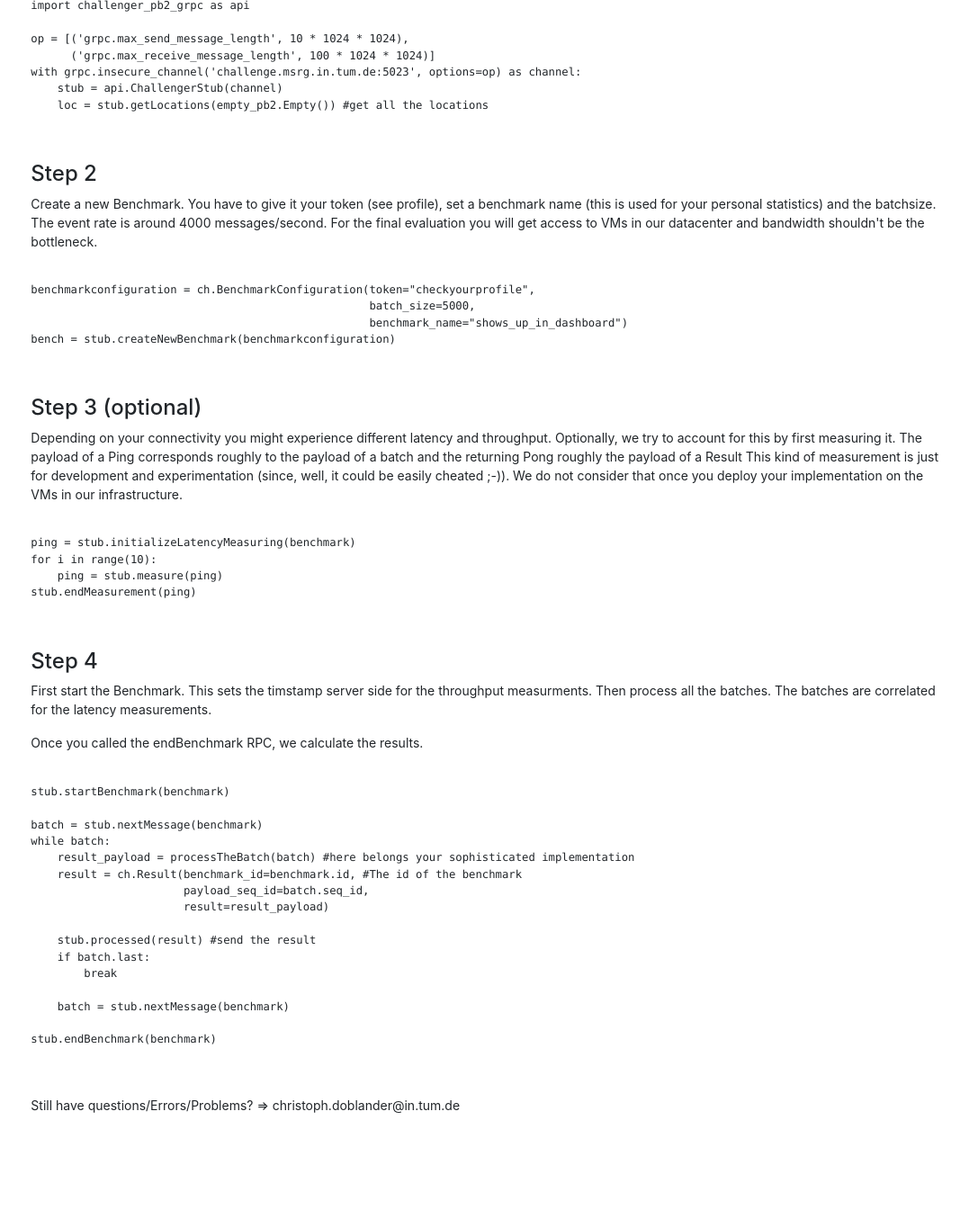
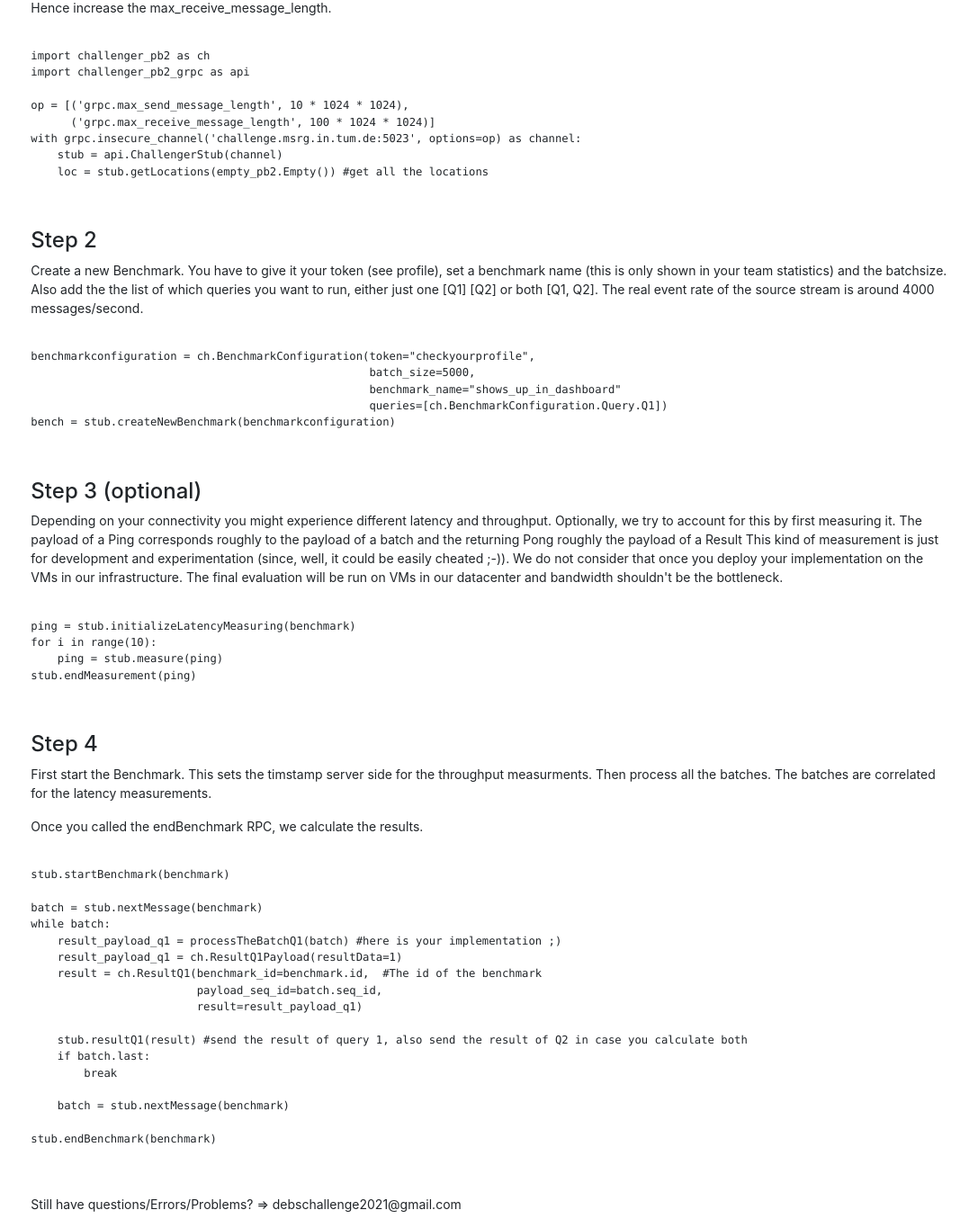
Before and after one commit to jawadtahir/bandency, a Python web app: template web/frontend/templates/documentation.html in a window 1280 px wide. Shown: the part 1477-2842 px from the top of the page at 90% size, without its empty margins (203-1280 px from the left). Before the commit the page ends 2714 px from the top, so only its background shows below. Run offline with Jinja, Linux system fonts and the light colour scheme; the template is opened without the code that fills it, so the values that code supplies are empty; some libraries are stand-ins or nearby versions.

Commit message:
updated the api documentation to include both queries

```diff
--- a/query/example.py
+++ b/query/example.py
@@ -63,7 +63,7 @@ with grpc.insecure_channel('challenge.msrg.in.tum.de:5023', options=op) as chann
                              payload_seq_id=batch.seq_id,
                              result=result_payload_q1)
 
-        stub.resultQ1(result) #send the result of query 1, we have to
+        stub.resultQ1(result) #send the result of query 1, also send the result of Q2 in case you calculate both
         if batch.last or cnt > 1000: #here we just stop after 1000 so we see a result
             break
 
--- a/web/frontend/templates/documentation.html
+++ b/web/frontend/templates/documentation.html
@@ -39,13 +39,15 @@ with grpc.insecure_channel('challenge.msrg.in.tum.de:5023', options=op) as chann
     </pre>
 
     <h4>Step 2</h4>
-    <p>Create a new Benchmark. You have to give it your token (see profile), set a benchmark name (this is used for your personal statistics) and the batchsize.
-        The event rate is around 4000 messages/second. For the final evaluation you will get access to VMs in our datacenter and bandwidth shouldn't be the bottleneck.</p>
+    <p>Create a new Benchmark. You have to give it your token (see profile), set a benchmark name (this is only shown in your team statistics) and the batchsize.
+        Also add the the list of which queries you want to run, either just one [Q1] [Q2] or both [Q1, Q2].
+        The real event rate of the source stream is around 4000 messages/second. </p>
     <pre>
         <code>
 benchmarkconfiguration = ch.BenchmarkConfiguration(token="checkyourprofile",
                                                    batch_size=5000,
-                                                   benchmark_name="shows_up_in_dashboard")
+                                                   benchmark_name="shows_up_in_dashboard"
+                                                   queries=[ch.BenchmarkConfiguration.Query.Q1])
 bench = stub.createNewBenchmark(benchmarkconfiguration)
         </code>
     </pre>
@@ -54,7 +56,7 @@ bench = stub.createNewBenchmark(benchmarkconfiguration)
     <p>Depending on your connectivity you might experience different latency and throughput. Optionally, we try to account for this by first measuring it.
         The payload of a Ping corresponds roughly to the payload of a batch and the returning Pong roughly the payload of a Result
         This kind of measurement is just for development and experimentation (since, well, it could be easily cheated ;-)).
-        We do not consider that once you deploy your implementation on the VMs in our infrastructure.</p>
+        We do not consider that once you deploy your implementation on the VMs in our infrastructure. The final evaluation will be run on VMs in our datacenter and bandwidth shouldn't be the bottleneck.</p>
     <pre>
         <code>
 ping = stub.initializeLatencyMeasuring(benchmark)
@@ -74,12 +76,13 @@ stub.startBenchmark(benchmark)
 
 batch = stub.nextMessage(benchmark)
 while batch:
-    result_payload = processTheBatch(batch) #here belongs your sophisticated implementation
-    result = ch.Result(benchmark_id=benchmark.id, #The id of the benchmark
-                       payload_seq_id=batch.seq_id,
-                       result=result_payload)
+    result_payload_q1 = processTheBatchQ1(batch) #here is your implementation ;)
+    result_payload_q1 = ch.ResultQ1Payload(resultData=1)
+    result = ch.ResultQ1(benchmark_id=benchmark.id,  #The id of the benchmark
+                         payload_seq_id=batch.seq_id,
+                         result=result_payload_q1)
 
-    stub.processed(result) #send the result
+    stub.resultQ1(result) #send the result of query 1, also send the result of Q2 in case you calculate both
     if batch.last:
         break
 
@@ -89,6 +92,6 @@ stub.endBenchmark(benchmark)
         </code>
     </pre>
 
-    <p>Still have questions/Errors/Problems? => christoph.doblander@in.tum.de</p>
+    <p>Still have questions/Errors/Problems? => debschallenge2021@gmail.com</p>
 
 {% endblock %}
```
Also changed, not shown: web/frontend/static/example.py (+20 -9 lines), web/frontend/static/img/debs.png, 3 other files.
